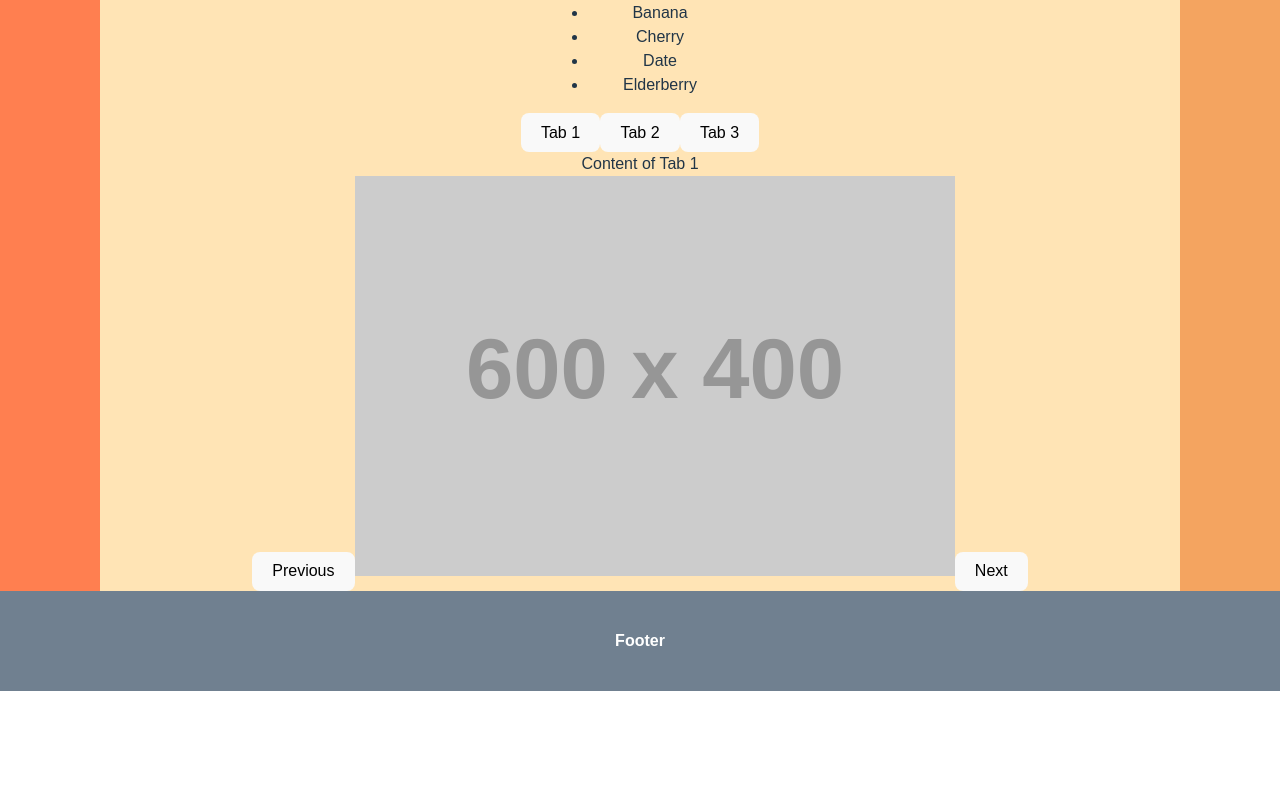
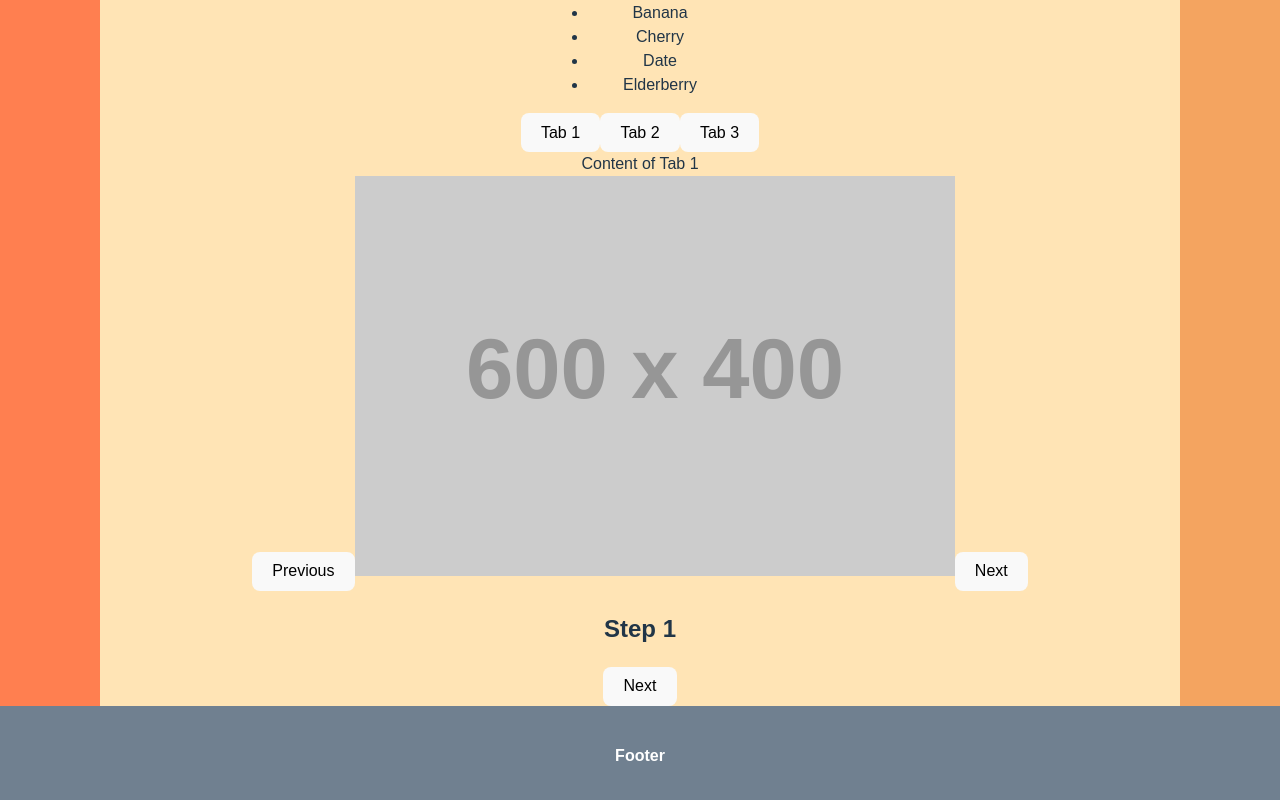
Before and after one commit to parasmanijain/sample-react-projects, a React (Vite) app: page / in a window 1280 px wide. Shown: the part 2225-3025 px from the top of the page. Before the commit the page ends 2916 px from the top, so only its background shows below. Built offline with nearby package versions, Linux system fonts and the light colour scheme.

Commit message:
code updsted

```diff
--- a/src/App.tsx
+++ b/src/App.tsx
@@ -11,6 +11,7 @@ import { CounterComponent } from "./components/Counter";
 import { SearchBar } from "./components/SearchBar";
 import { Tabs } from "./components/Tabs";
 import { Carousel } from "./components/Carousel";
+import { MultiStepForm } from "./components/MultiStepForm";
 
 export const App = () => {
   const [bars, setBars] = useState<number[]>([]);
@@ -99,6 +100,7 @@ export const App = () => {
           <SearchBar items={items} />
           <Tabs tabs={tabs} />
           <Carousel images={images} />
+          <MultiStepForm />
         </main>
         <aside>Ads</aside>
       </div>
--- /dev/null
+++ b/src/components/MultiStepForm.tsx
@@ -0,0 +1,48 @@
+import { useState, type FormEvent } from "react";
+
+interface StepButtonProp {
+    [x: string]: () => void
+}
+
+const Step1 = ({ next }: StepButtonProp) => (
+    <div>
+        <h2>Step 1</h2>
+        <button onClick={next}>Next</button>
+    </div>
+);
+
+const Step2 = ({ next, previous }: StepButtonProp) => (
+    <div>
+        <h2>Step 2</h2>
+        <button onClick={previous}>Previous</button>
+        <button onClick={next}>Next</button>
+    </div>
+);
+
+const Step3 = ({ previous }: StepButtonProp) => (
+    <div>
+        <h2>Step 3</h2>
+        <button onClick={previous}>Previous</button>
+        <button type="submit">Submit</button>
+    </div>
+);
+
+export const MultiStepForm = () => {
+    const [step, setStep] = useState(1);
+
+    const nextStep = () => setStep(step + 1);
+    const previousStep = () => setStep(step - 1);
+
+    const handleSubmit = (e: FormEvent<HTMLFormElement>) => {
+        e.preventDefault();
+        console.log('Form submitted');
+    };
+
+    return (
+        <form onSubmit={handleSubmit}>
+            {step === 1 && <Step1 next={nextStep} />}
+            {step === 2 && <Step2 next={nextStep} previous={previousStep} />}
+            {step === 3 && <Step3 previous={previousStep} />}
+        </form>
+    );
+};
```
